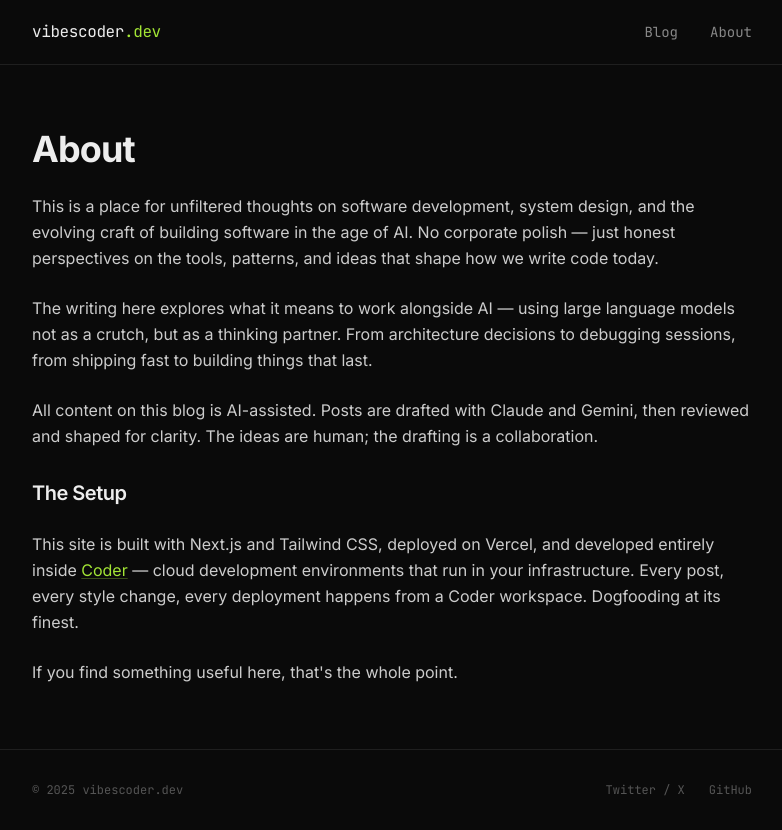
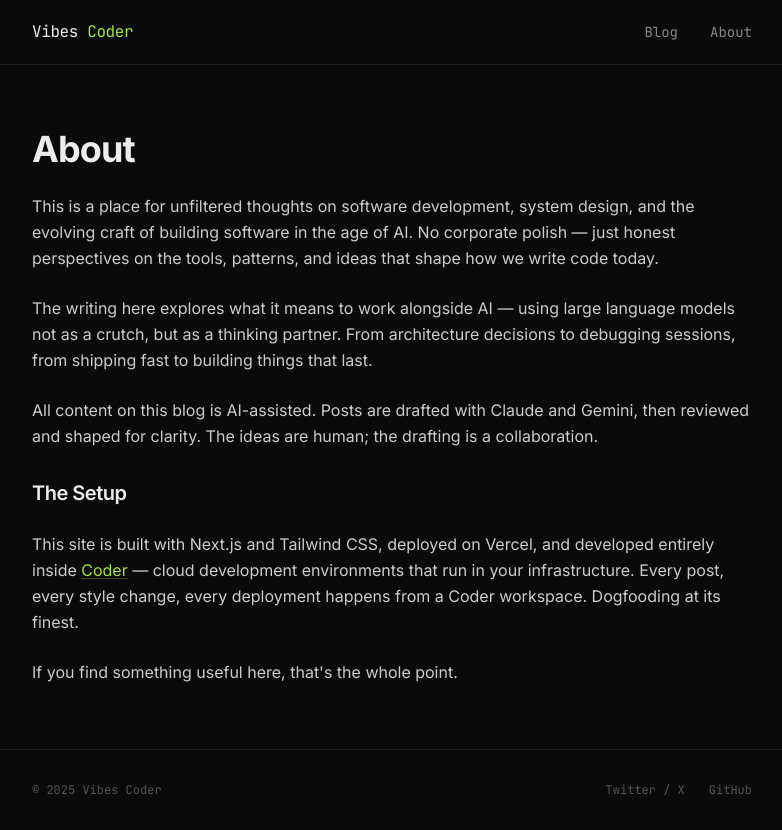
Before and after one commit to carryologist/the-vibe-coder, a Next.js app: page /about in a window 1280 px wide. Shown: the whole page, without its empty margins (248-1030 px from the left). Built offline with nearby package versions, Linux system fonts and the light colour scheme.

Commit message:
style: use Vibes Coder as brand name instead of vibescoder.dev

```diff
--- a/src/app/page.tsx
+++ b/src/app/page.tsx
@@ -11,8 +11,8 @@
       <AnimateIn>
         <section className="mb-16">
           <h1 className="font-mono text-4xl font-bold tracking-tight sm:text-5xl">
-            <span className="text-[#EDEDED]">vibescoder</span>
-            <span className="text-[#A3E635]">.dev</span>
+            <span className="text-[#EDEDED]">Vibes</span>{" "}
+            <span className="text-[#A3E635]">Coder</span>
           </h1>
           <p className="mt-4 text-lg text-[#888888] max-w-2xl">
             Thoughts on software development, AI-assisted coding, and the craft of
--- a/src/components/Footer.tsx
+++ b/src/components/Footer.tsx
@@ -5,7 +5,7 @@
     <footer className="mt-auto border-t border-[#1F1F1F]">
       <div className="mx-auto flex max-w-3xl flex-col items-center justify-between gap-4 px-6 py-8 sm:flex-row">
         <p className="font-mono text-xs text-[#555555]">
-          &copy; 2025 vibescoder.dev
+          &copy; 2025 Vibes Coder
         </p>
         <nav className="flex gap-6">
           <Link
--- a/src/components/Header.tsx
+++ b/src/components/Header.tsx
@@ -15,8 +15,8 @@
     <header className="border-b border-[#1F1F1F]">
       <div className="mx-auto flex max-w-3xl items-center justify-between px-6 py-5">
         <Link href="/" className="font-mono text-base tracking-tight transition-opacity hover:opacity-80">
-          <span className="text-[#EDEDED]">vibescoder</span>
-          <span className="text-[#A3E635]">.dev</span>
+          <span className="text-[#EDEDED]">Vibes</span>{" "}
+          <span className="text-[#A3E635]">Coder</span>
         </Link>
 
         {/* Desktop nav */}
```
